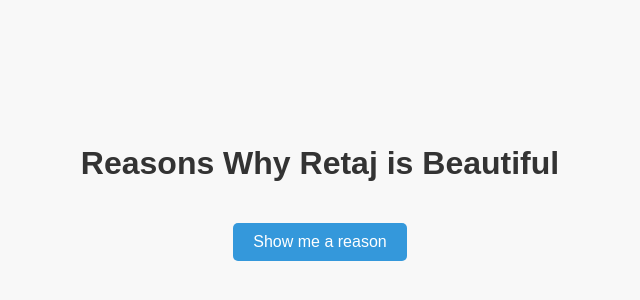
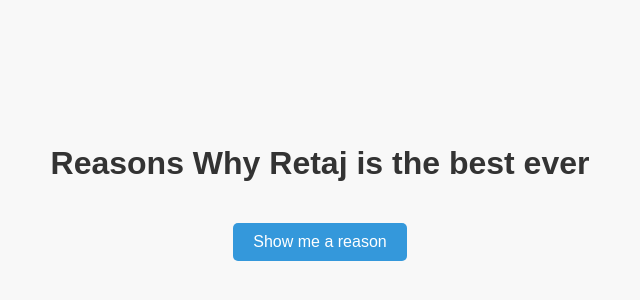
Before and after one commit to AbdullahXRT/retaj-beautiful-reasons, a plain HTML site: page index.html in a window 1280 px wide. Shown: the part 198-498 px from the top of the page, without its empty margins (320-960 px from the left). Drawn offline with Linux system fonts and the light colour scheme.

Commit message:
Update index.html

```diff
--- a/index.html
+++ b/index.html
@@ -8,7 +8,7 @@
 </head>
 <body>
     <div class="container">
-        <h1>Reasons Why Retaj is Beautiful</h1>
+        <h1>Reasons Why Retaj is the best ever</h1>
         <button id="reasonButton" onclick="showRandomReason()">Show me a reason</button>
         <p id="reasonDisplay"></p>
     </div>
```
